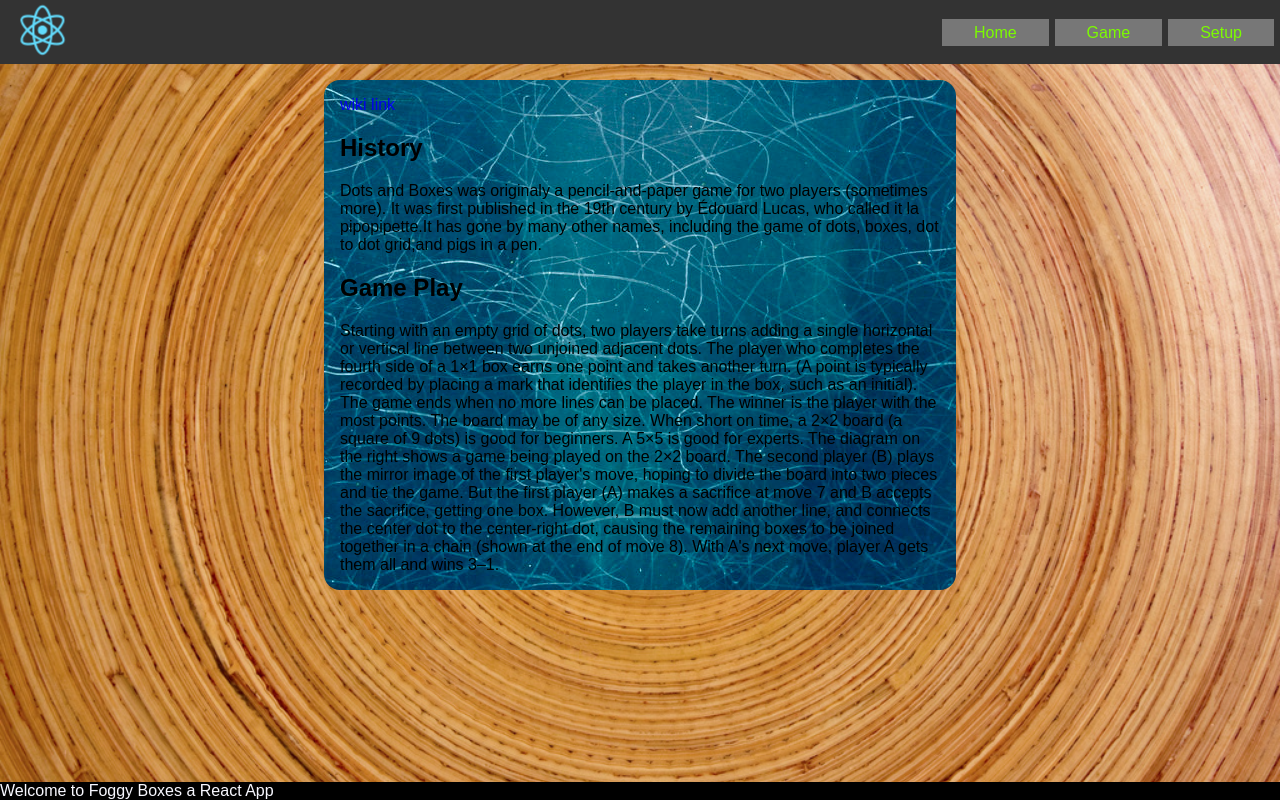
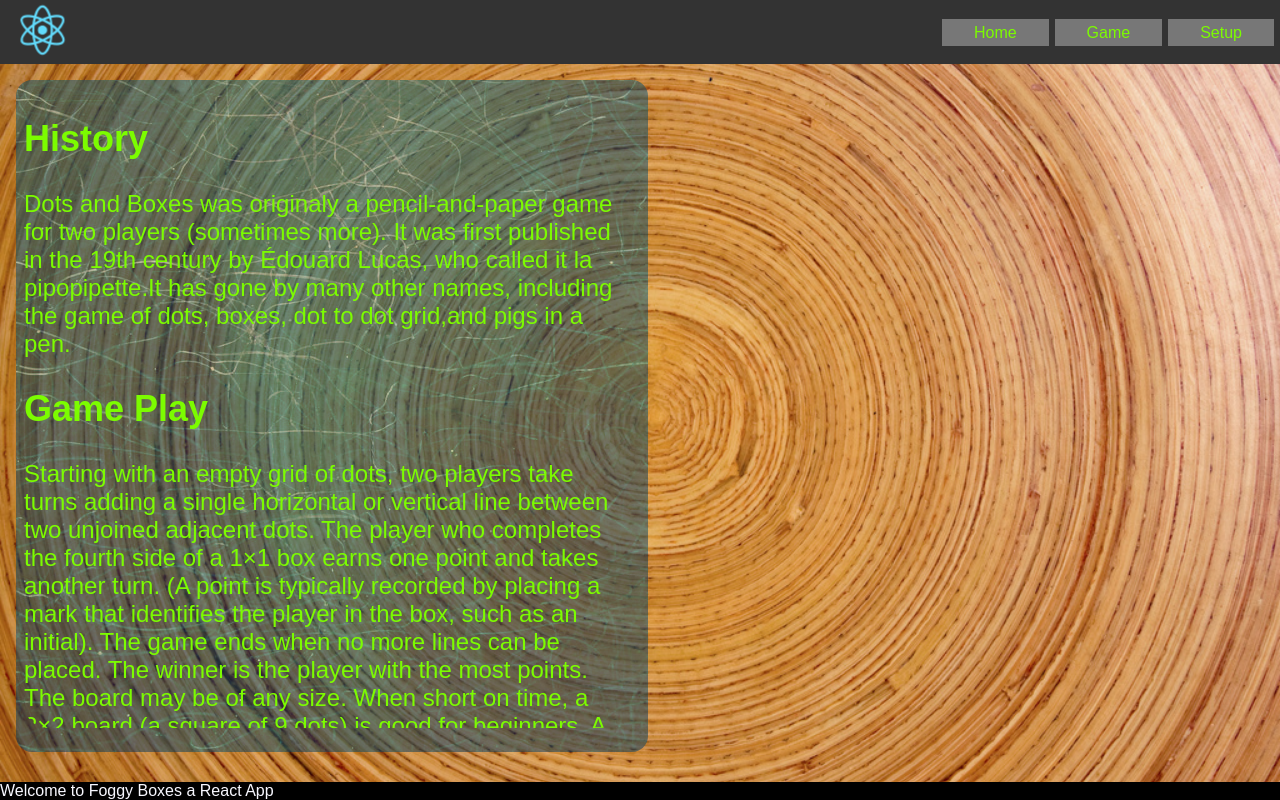
Before and after one commit to Tim3Ds/FoggyBoxs, a React (Create React App) app: page /Home in a window 1280 px wide. Built offline with nearby package versions, Linux system fonts and the light colour scheme.

Commit message:
home looking good

```diff
--- a/src/App/Body/body.css
+++ b/src/App/Body/body.css
@@ -1,9 +1,44 @@
+::-webkit-scrollbar
+{
+  width: 12px;  /* for vertical scrollbars */
+  height: 12px; /* for horizontal scrollbars */
+}
+
+::-webkit-scrollbar-track
+{
+  background: rgba(0, 0, 0, 0.1);
+}
+
+::-webkit-scrollbar-thumb
+{
+  background: rgba(0, 0, 0, 0.5);
+}
 .home-constraint{
     background-image: url('./Blue-Scratched-Glass-Texture.jpg');
-    ba-opacity: 90%;
+    opacity: .5;
     padding: 1em;
+    position: absolute;
+    width: 90%;
+    height: 100%;
     max-width: 600px;
-    margin: auto;
+    max-height: 80vh;
+    margin-left: 1em;
+    margin-right: 1em;
     margin-top: 1em;
     border-radius: 1em;
+    z-index: 1;
 }
+.content{
+    overflow-y:auto;
+    opacity: 1;
+    position: absolute;
+    max-width: 600px;
+    max-height: 80vh;
+    margin-left: 1em;
+    margin-right: 1em;
+    margin-top: 1em;
+    border-radius: 1em;
+    z-index: 5;
+    color: lawngreen;
+    font-size: 18pt;
+}
--- a/src/App/Body/body.js
+++ b/src/App/Body/body.js
@@ -4,8 +4,9 @@ import './body.css';
 class Body extends React.Component{
     render(){
         return(
-            <div className="home-constraint">
-                <a href='https://en.wikipedia.org/wiki/Dots_and_Boxes'>wiki link</a>
+            <div>
+                <div className="home-constraint"></div>
+                <div className="content">
                     <h1>History</h1>
                     Dots and Boxes was originaly a pencil-and-paper game for two players
                     (sometimes more). It was first published in the 19th century by
@@ -29,6 +30,11 @@ class Body extends React.Component{
                     and connects the center dot to the center-right dot, causing the
                     remaining boxes to be joined together in a chain (shown at the end of
                     move 8). With A's next move, player A gets them all and wins 3–1.
+                    <p>
+                        <a href='https://en.wikipedia.org/wiki/Dots_and_Boxes'>wiki link</a>
+                    </p>
+                </div>
+
             </div>
         )
     }
```
Lines whose indentation alone changed are shown as unchanged.
